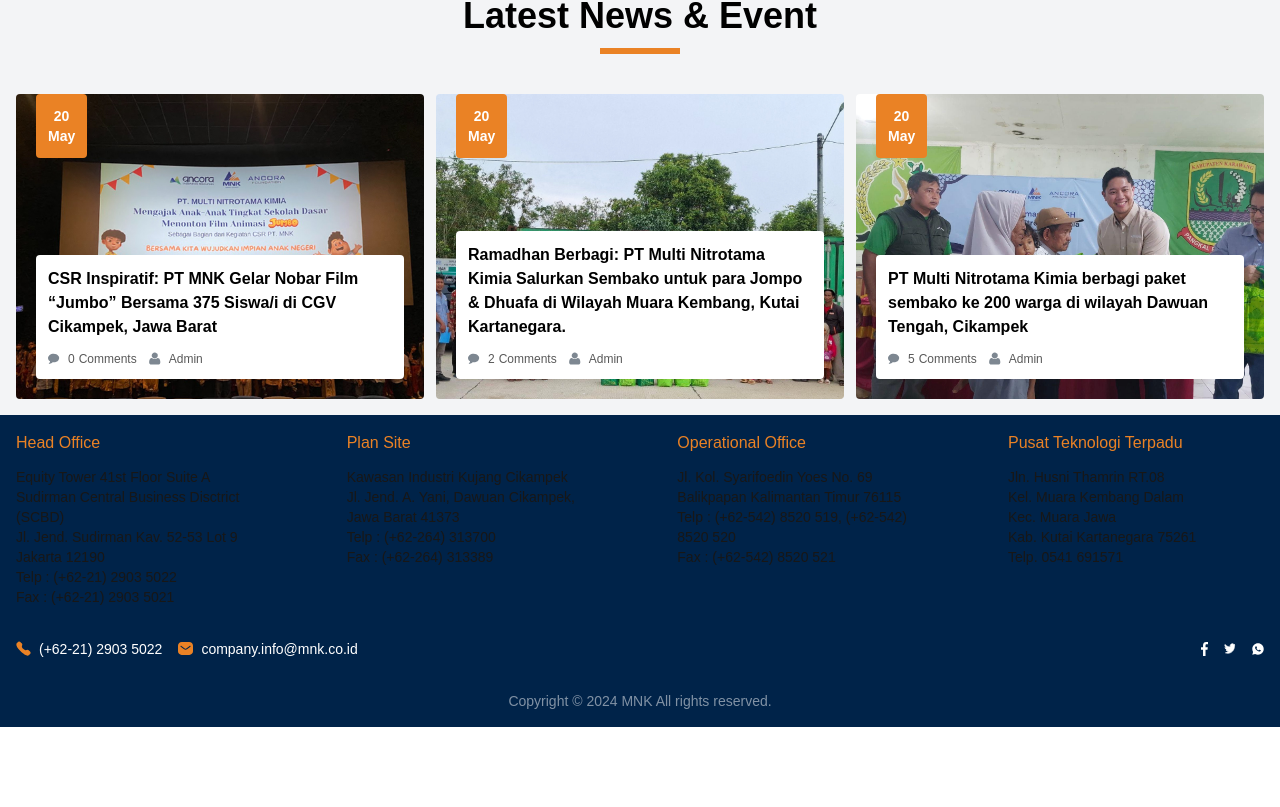
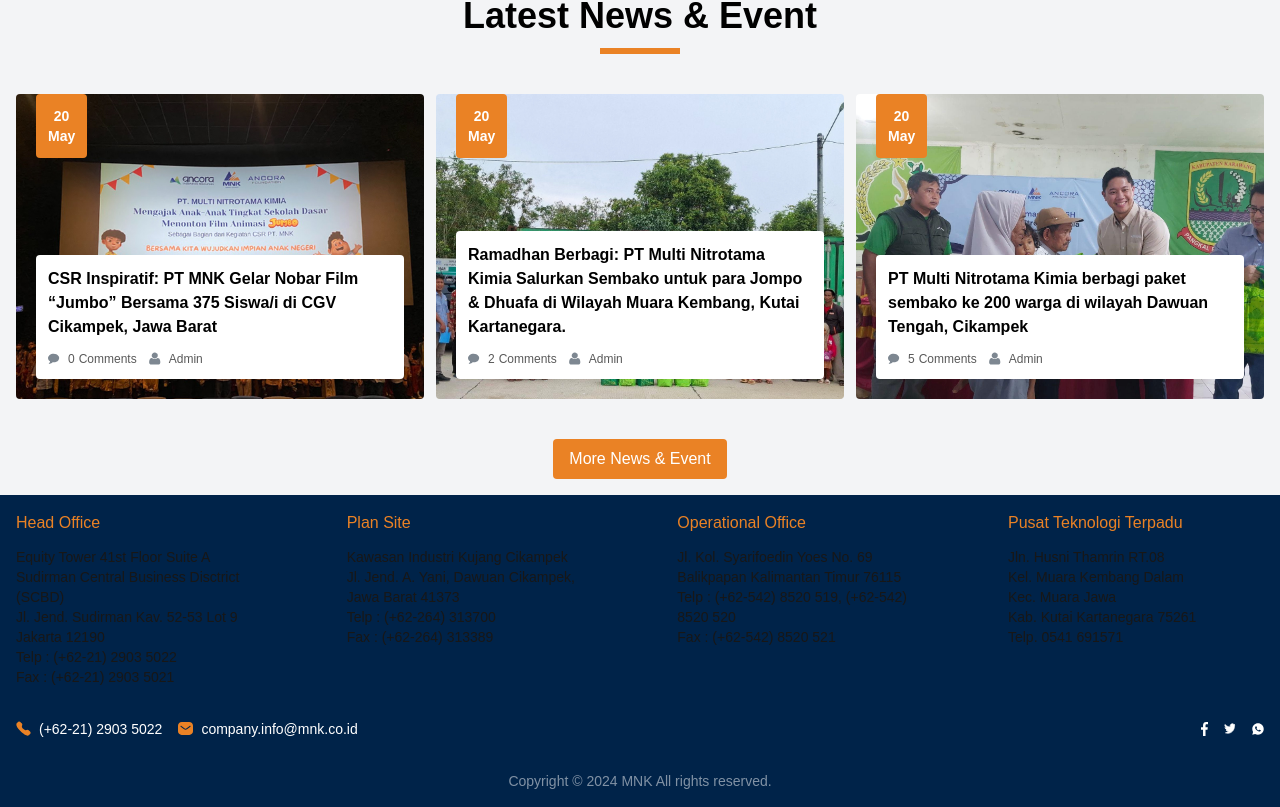
Before and after one commit to wramadan7-org/mnk-nextjs, a Next.js app: page / in a window 1280 px wide. Shown: the part 1954-2761 px from the top of the page. Before the commit the page ends 2681 px from the top, so only its background shows below. Built offline with nearby package versions, Linux system fonts and the light colour scheme.

Commit message:
style: set default classname for button & merge if has custom classname

```diff
--- a/src/app/(user)/page.tsx
+++ b/src/app/(user)/page.tsx
@@ -179,6 +179,12 @@
             createdBy="Admin"
           />
         </div>
+
+        <ButtonComponent
+          href="/news"
+          text="More News & Event"
+          className="mx-auto"
+        />
       </section>
     </main>
   );
--- a/src/components/ButtonComponent.tsx
+++ b/src/components/ButtonComponent.tsx
@@ -8,17 +8,20 @@
   text: string;
 };
 
+const defaultClassName =
+  "bg-secondary text-white px-4 py-2 rounded hover:bg-secondary/80 w-fit";
+
 export default function ButtonComponent({
   href,
   onClick,
-  className = "bg-secondary text-white px-4 py-2 rounded hover:bg-secondary/80 w-fit",
+  className = defaultClassName,
   text,
 }: Props) {
   return (
     <Link
       href={href}
       onClick={() => onClick && onClick()}
-      className={className}
+      className={className ? `${defaultClassName} ${className}` : className}
     >
       {text}
     </Link>
```
